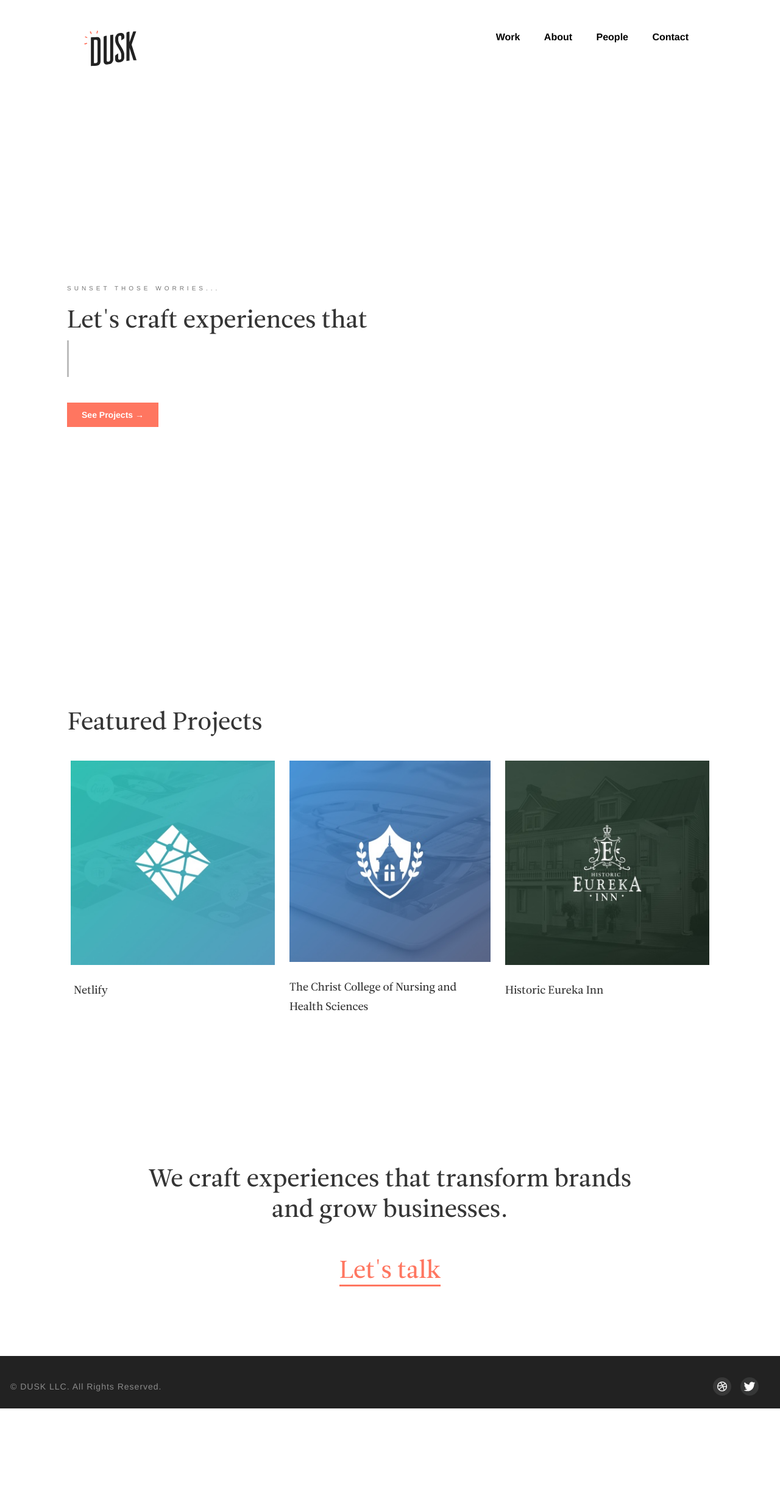
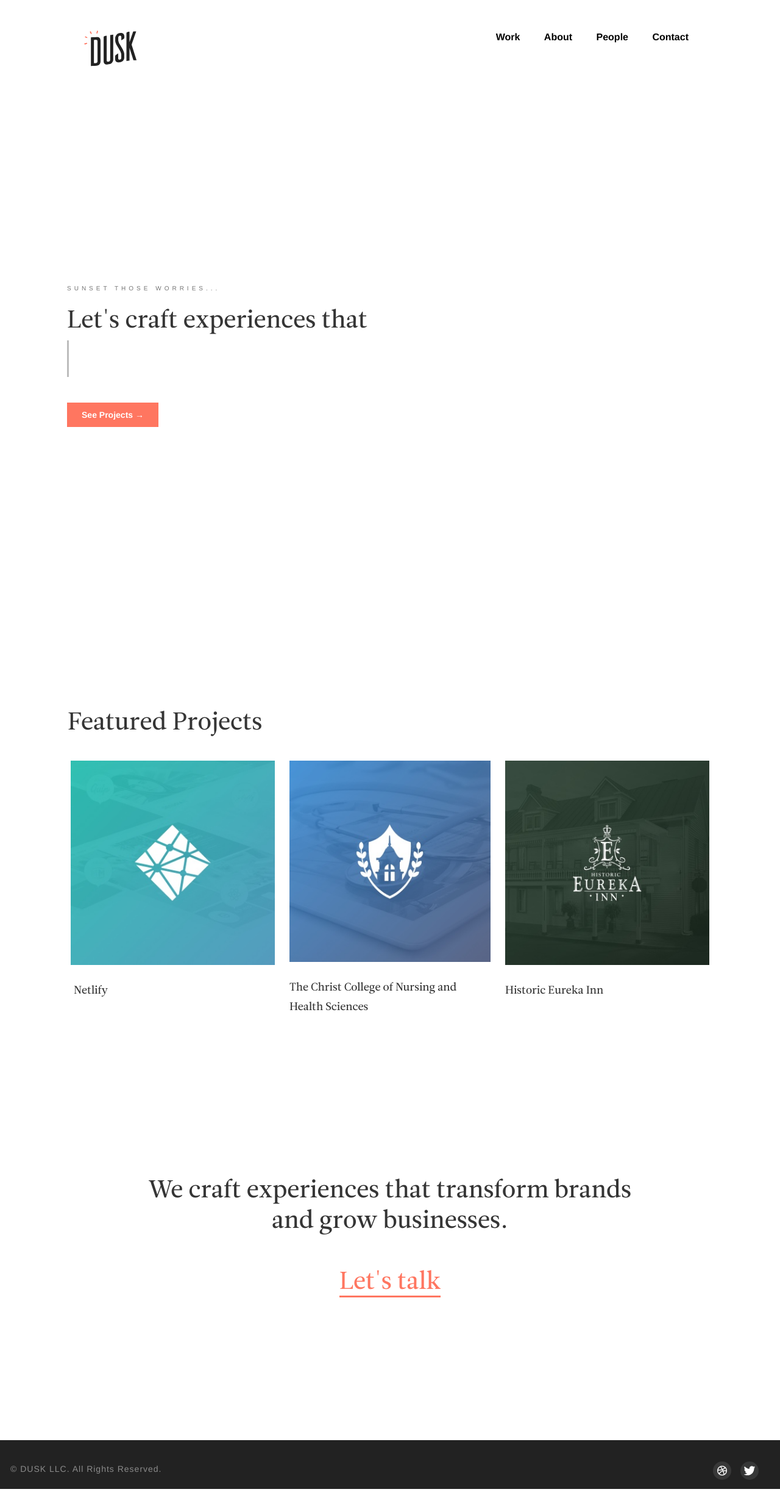
Before and after one commit to mountainbug95/6point0_jekyll, a Jekyll site: the page built from index.html, in a window 1280 px wide. Shown: the whole page at 61% size. Built offline with Jekyll 4.4.1, drawn with Linux system fonts in a browser that asks for light colours; before the commit the page ends 2314 px from its top, so only the background shows below that.

Commit message:
fixed CNA margins for index  page

```diff
--- a/assets/css/footer-style.css
+++ b/assets/css/footer-style.css
@@ -1,7 +1,7 @@
 footer{
     background-color: #222;
     color: #8B8B8B;
-    height: 86px;
+    height: 80px;
 }
 
 .buttons-container h6{
--- a/assets/css/index-style.css
+++ b/assets/css/index-style.css
@@ -5,7 +5,7 @@
         margin-top: 280px;
     }
     .projects-section{
-        margin-bottom: 230px;
+        margin-bottom: 248px;
         margin-top: 125px;
     }
     .center{
@@ -21,7 +21,7 @@
         margin-top: 210px;
     }
     .projects-section{
-        margin-bottom: 150px;
+        margin-bottom: 84px;
         margin-top: 64px;
     }
     .center{
@@ -37,7 +37,7 @@
         margin-top: 210px;
     }
     .projects-section{
-        margin-bottom: 115px;
+        margin-bottom: 119px;
         margin-top: 40px;
     }
 }
--- a/assets/css/main-style.css
+++ b/assets/css/main-style.css
@@ -1,3 +1,10 @@
+/*Enable antialiasing*/
+* {
+  -webkit-font-smoothing: antialiased;
+  -moz-osx-font-smoothing: grayscale;
+}
+/*-------------------*/
+
 ::selection{
     background: #ff7660;
     color: #fff;
--- a/assets/css/mission-style.css
+++ b/assets/css/mission-style.css
@@ -1,20 +1,20 @@
 @media screen and (min-width: 768px)
 {
     .mission{
-        margin-bottom: 104px;
-        margin-top: 104px;
+        margin-bottom: 224px;
+        margin-top: 0;
     }
 }
 @media screen and (max-width: 768px){
     .mission{
         margin-bottom: 64px;
-        margin-top: 64px;
+        margin-top: 0;
     }
 }
 @media screen and (max-width: 480px){
     .mission{
-        margin-bottom: 40px;
-        margin-top: 40px;
+        margin-bottom: 100px;
+        margin-top: 0;
     }
 }
 
```
